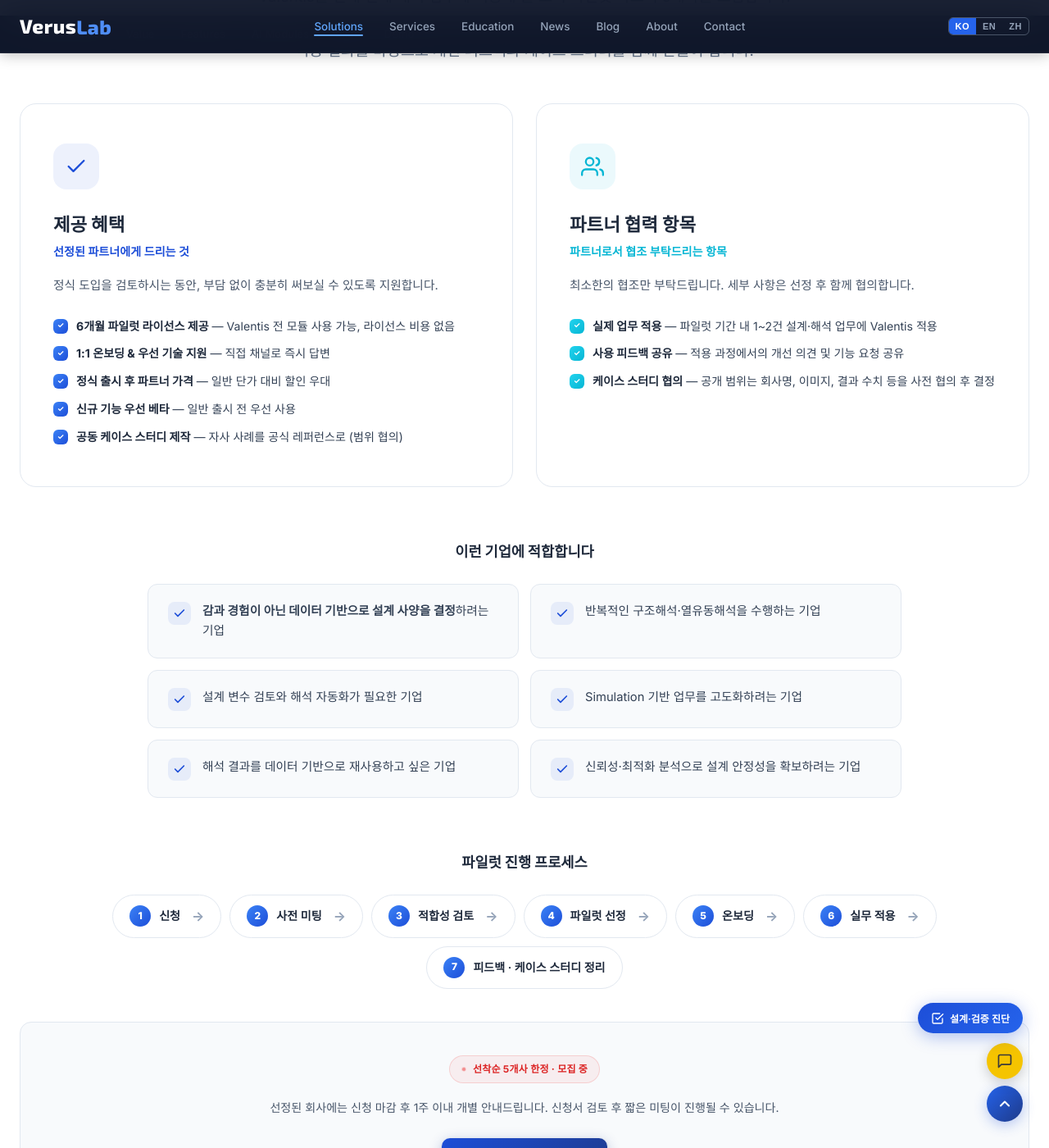
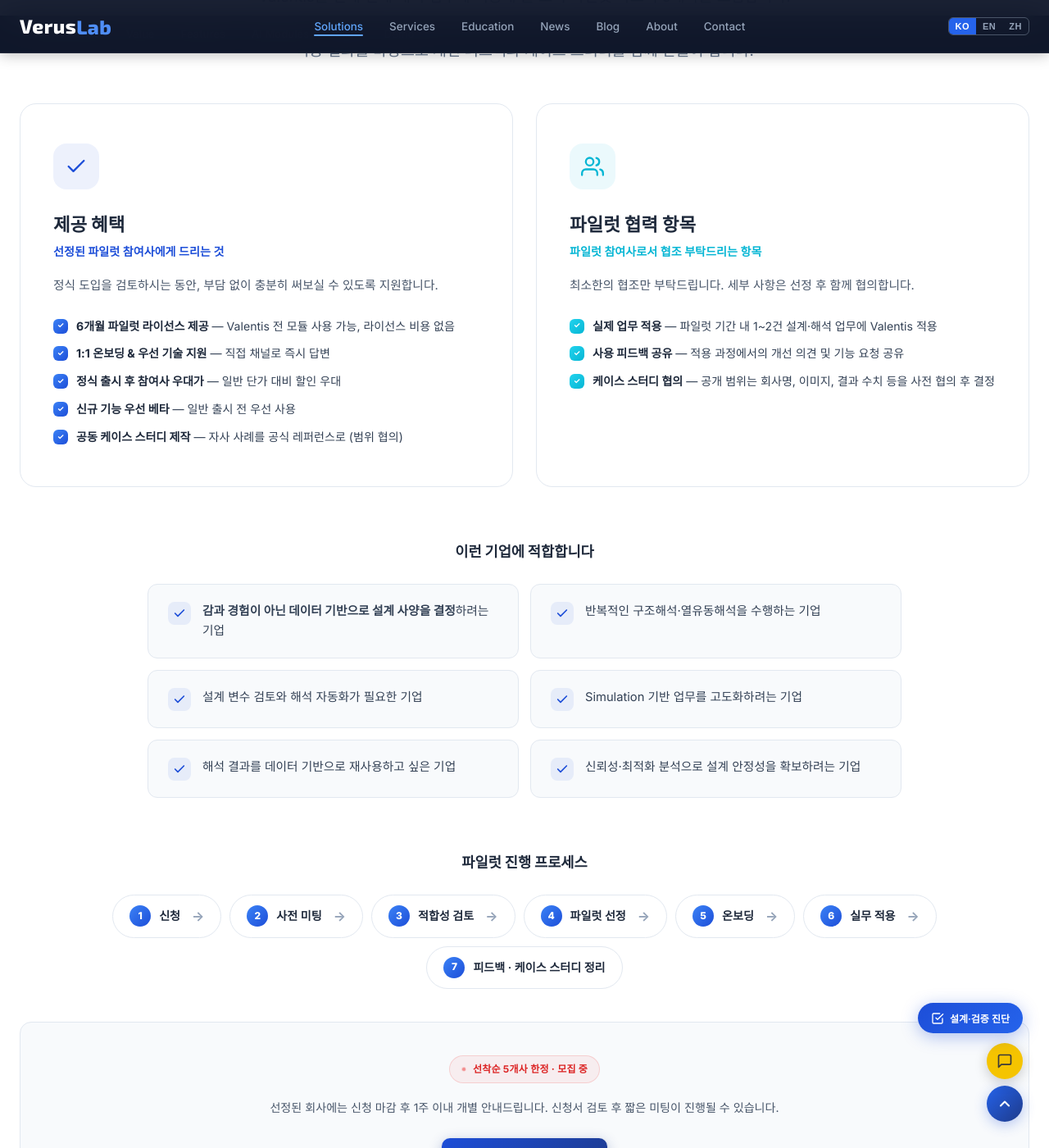
Before and after one commit to VerusLab-KR/Homepage, a Jekyll site: the page built from valentis/index.html, in a window 1280 px wide and 1400 px high, scrolled down 6213 px. Shown: the whole window at 82% size. Built offline with Jekyll 4.4.1, drawn with Linux system fonts in a browser that asks for light colours.

Commit message:
Clarify pilot section wording to avoid reseller-partner confusion
Replace bare "파트너" (which reads as channel/reseller partner) with
"파일럿"/"참여사" wording in CTA, headings, and pricing benefit.

Co-Authored-By: Claude Opus 4.8 <noreply@anthropic.com>

```diff
--- a/valentis/index.html
+++ b/valentis/index.html
@@ -1405,12 +1405,12 @@ h3{font-size:1.1rem;font-weight:700;margin-bottom:8px;letter-spacing:0em}
           <svg width="28" height="28" viewBox="0 0 24 24" fill="none" stroke="currentColor" stroke-width="2" stroke-linecap="round" stroke-linejoin="round"><polyline points="20 6 9 17 4 12"/></svg>
         </div>
         <h3>제공 혜택</h3>
-        <div class="pilot-tagline">선정된 파트너에게 드리는 것</div>
+        <div class="pilot-tagline">선정된 파일럿 참여사에게 드리는 것</div>
         <p>정식 도입을 검토하시는 동안, 부담 없이 충분히 써보실 수 있도록 지원합니다.</p>
         <ul class="pilot-features">
           <li><span class="pilot-check">&#10003;</span><span><strong>6개월 파일럿 라이선스 제공</strong> — Valentis 전 모듈 사용 가능, 라이선스 비용 없음</span></li>
           <li><span class="pilot-check">&#10003;</span><span><strong>1:1 온보딩 &amp; 우선 기술 지원</strong> — 직접 채널로 즉시 답변</span></li>
-          <li><span class="pilot-check">&#10003;</span><span><strong>정식 출시 후 파트너 가격</strong> — 일반 단가 대비 할인 우대</span></li>
+          <li><span class="pilot-check">&#10003;</span><span><strong>정식 출시 후 참여사 우대가</strong> — 일반 단가 대비 할인 우대</span></li>
           <li><span class="pilot-check">&#10003;</span><span><strong>신규 기능 우선 베타</strong> — 일반 출시 전 우선 사용</span></li>
           <li><span class="pilot-check">&#10003;</span><span><strong>공동 케이스 스터디 제작</strong> — 자사 사례를 공식 레퍼런스로 (범위 협의)</span></li>
         </ul>
@@ -1421,8 +1421,8 @@ h3{font-size:1.1rem;font-weight:700;margin-bottom:8px;letter-spacing:0em}
         <div class="pilot-icon">
           <svg width="28" height="28" viewBox="0 0 24 24" fill="none" stroke="currentColor" stroke-width="2" stroke-linecap="round" stroke-linejoin="round"><path d="M17 21v-2a4 4 0 0 0-4-4H5a4 4 0 0 0-4 4v2"/><circle cx="9" cy="7" r="4"/><path d="M23 21v-2a4 4 0 0 0-3-3.87"/><path d="M16 3.13a4 4 0 0 1 0 7.75"/></svg>
         </div>
-        <h3>파트너 협력 항목</h3>
-        <div class="pilot-tagline">파트너로서 협조 부탁드리는 항목</div>
+        <h3>파일럿 협력 항목</h3>
+        <div class="pilot-tagline">파일럿 참여사로서 협조 부탁드리는 항목</div>
         <p>최소한의 협조만 부탁드립니다. 세부 사항은 선정 후 함께 협의합니다.</p>
         <ul class="pilot-features">
           <li><span class="pilot-check">&#10003;</span><span><strong>실제 업무 적용</strong> — 파일럿 기간 내 1~2건 설계·해석 업무에 Valentis 적용</span></li>
@@ -1481,7 +1481,7 @@ h3{font-size:1.1rem;font-weight:700;margin-bottom:8px;letter-spacing:0em}
       <span class="pilot-quota">선착순 5개사 한정 · 모집 중</span>
       <p class="pilot-note">선정된 회사에는 신청 마감 후 1주 이내 개별 안내드립니다. 신청서 검토 후 짧은 미팅이 진행될 수 있습니다.</p>
       <a href="https://forms.office.com/r/RVFMMfxUh7" target="_blank" class="btn btn-primary pilot-apply-btn">
-        파트너 신청하기
+        파일럿 신청하기
         <svg width="14" height="14" viewBox="0 0 24 24" fill="none" stroke="currentColor" stroke-width="2.5" stroke-linecap="round" stroke-linejoin="round"><line x1="5" y1="12" x2="19" y2="12"/><polyline points="12 5 19 12 12 19"/></svg>
       </a>
       <div class="pilot-channels">또는 이메일로 직접 문의 — <a href="mailto:webs@websco.co.kr?subject=%5BValentis%20Early%20Adopter%5D%20%ED%8C%8C%EC%9D%BC%EB%9F%BF%20%EC%8B%A0%EC%B2%AD">webs@websco.co.kr</a></div>
```
